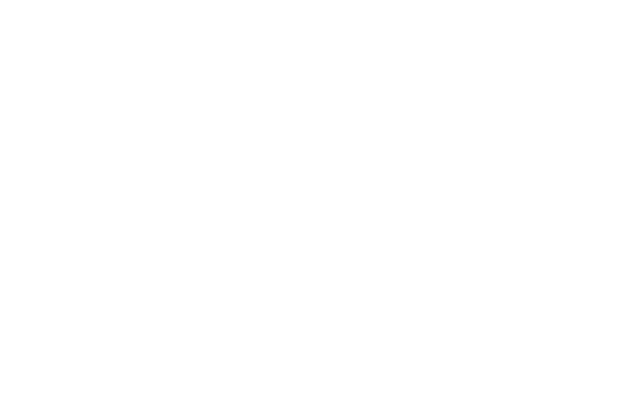
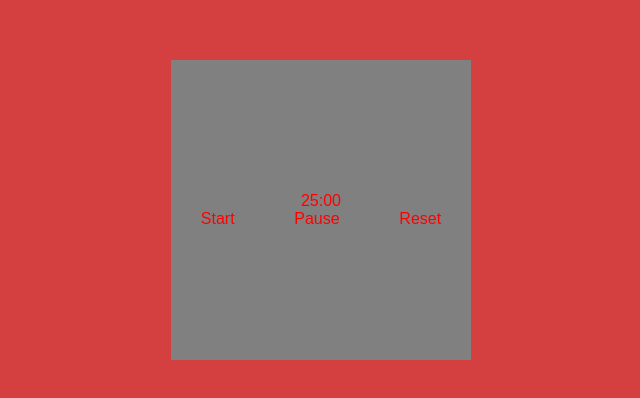
Before and after one commit to amir-amani/pomodoro, a React (Vite) app: page /1 in a window 1280 px wide. Shown: the part 190-588 px from the top of the page, without its empty margins (319-959 px from the left). Built offline with nearby package versions, Linux system fonts and the light colour scheme.

Commit message:
fixed timer and related buttons

```diff
--- a/src/App.jsx
+++ b/src/App.jsx
@@ -1,11 +1,27 @@
 import React from "react";
+import { Routes , Route, Navigate} from "react-router-dom";
+
+// Components
+import Timer from "./components/Timer";
+
+// Styles
+import styled from "styled-components";
+const Div = styled.div`
+  display: flex;
+  justify-content: center;
+  align-items: center;
+  flex-direction: column;
+`
+
+
 
 function App() {
   return (
-    <>
-
-
-    </>
+    <Routes>
+      <Route path="/" >
+        <Route path=":name" element={<Timer />} />
+      </Route>
+    </Routes>
   )
 }
 
--- /dev/null
+++ b/src/components/Counter.jsx
@@ -0,0 +1,38 @@
+import React from 'react';
+import { useEffect } from 'react';
+import { useState } from 'react';
+
+import styles from './Counter.module.css';
+
+// helper functions:
+import { fixTime, getTime, start, pause } from '../helpers/functions';
+
+const Counter = ({mode}) => {
+    const [time, setTime] = useState({min: 0, sec:0})
+
+    useEffect(() => {
+        setTimer();
+    }, [mode])
+
+
+    const setTimer = () => {
+        setTime(getTime(mode))
+    }
+    const startTimer = () => {
+        start([time.min , time.sec] , setTime)
+    }
+
+
+    return (
+        <div className={styles.container}>
+            <p>{fixTime(time.min)}:{fixTime(time.sec)}</p>
+            <div className={styles.buttonContainer}>
+                <div onClick={startTimer}>Start</div>
+                <div onClick={pause}>Pause</div>
+                <div onClick={setTimer}>Reset</div>
+            </div>
+        </div>
+    );
+};
+
+export default Counter;
--- /dev/null
+++ b/src/components/Counter.module.css
@@ -0,0 +1,21 @@
+.container {
+    width: 100%;
+    height: 100%;
+    background-color: gray;
+
+    display: flex;
+    justify-content: center;
+    align-items: center;
+    flex-direction: column;
+}
+
+.buttonContainer {
+    display: flex;
+    justify-content: space-around;
+    align-items: center;
+    width: 100%;
+}
+
+.buttonContainer div {
+    cursor: pointer;
+}
--- /dev/null
+++ b/src/components/Timer.jsx
@@ -0,0 +1,52 @@
+// this component seems unnessery and can be merged with Counter
+// but it looks cleaner this way and im way too lazy to change it
+
+import React, { useEffect, useState } from 'react';
+import { useParams, Link } from 'react-router-dom';
+import styled from 'styled-components';
+
+import Counter from './Counter';
+
+const Timer = () => {
+    const {name} = useParams();
+    const [mode , setMode] = useState("");
+
+
+    const getThemeFromUrl = (mode) => {
+        if(mode === "break") return "#4fb9d3"
+        else if(mode === "longbreak") return "blue"
+        else return "red";
+    }
+    //styles:
+    const Container = styled.div`
+        width: 100vw;
+        height: 100vh;
+        display: flex;
+        justify-content: center;
+        align-items: center;
+
+    `
+    const TimerBody = styled.div`
+        background-color: white;
+        color: ${props => props.theme};
+        width: 300px;
+        height: 300px;
+
+
+    `
+
+
+    useEffect(() => {
+        setMode(() => name);
+    }, [name])
+
+    return (
+        <Container>
+            <TimerBody theme={getThemeFromUrl(mode)}>
+                <Counter mode={mode} />
+            </TimerBody>
+        </Container>
+    );
+};
+
+export default Timer;
--- /dev/null
+++ b/src/helpers/functions.js
@@ -0,0 +1,48 @@
+let intervalId;
+
+function getTime(mode) {
+    clearInterval(intervalId);
+    if(mode === "break") return {
+        min: 5,
+        sec: 0
+    }
+    else if (mode === "longbreak") return {
+        min: 15,
+        sec: 0
+    }
+    else return {
+        min: 25,
+        sec: 0
+    }
+}
+
+function fixTime(time) {
+    if(time < 10) return `0${time}`
+    else return time
+}
+
+
+function start([minutes , seconds], setTimeCallback) {
+    let min = minutes;
+    let sec = seconds;
+
+    intervalId = setInterval(() => {
+        if(min === 0 && sec === 0) {
+            clearInterval(intervalId)
+        }
+        else if(sec === 0) {
+            min -= 1;
+            sec = 59;
+        } else {
+            sec -= 1;
+        }
+
+        setTimeCallback({min: min, sec:sec});
+    }, 1000);
+}
+
+function pause(){
+    clearInterval(intervalId);
+}
+
+export {getTime, fixTime, start, pause}
--- a/src/main.css
+++ b/src/main.css
@@ -2,10 +2,13 @@
     box-sizing: none;
     margin: 0;
     padding: 0;
+    font-family: Arial, Helvetica, sans-serif;
 }
 
 body {
     overflow-x: hidden;
+    background-color: rgb(212, 64, 64);
+
 }
 
 
```
